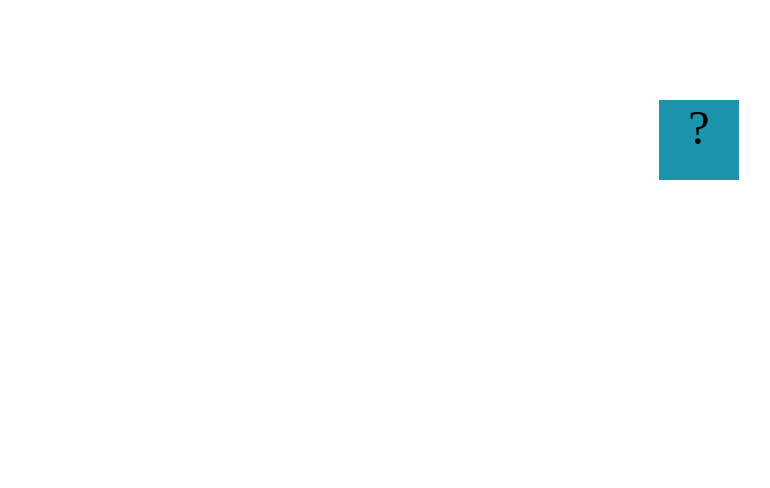
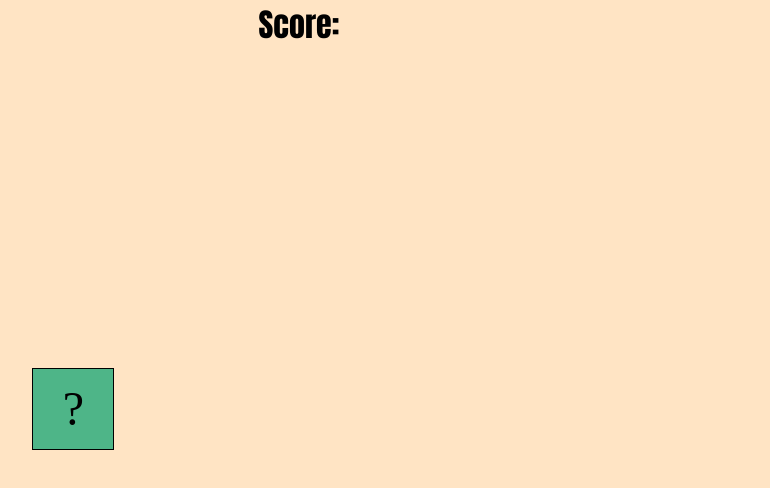
Before and after one commit to YinY23/YinY23.github.io, a plain HTML site: page fsd-projects/bouncing-box/index.html in a window 1280 px wide. Shown: the whole page, without its empty margins (341-1111 px from the left). Drawn offline with Linux system fonts and the light colour scheme.

Commit message:
did all of the necessities

```diff
--- a/fsd-projects/bouncing-box/index.html
+++ b/fsd-projects/bouncing-box/index.html
@@ -13,19 +13,34 @@
 		.box {
 			width: var(--side);
 			height: var(--side);
-			background-color: rgb(28, 148, 172);
+			background-color: rgb(255, 148, 172);
+			border: 1px solid black;
+			/* border-radius: 100%; */
+
 			font-size: 300%;
-			text-align: center;
+			display: flex;
+			justify-content: center;
+			align-items: center;
+
 			user-select: none;
-			display: block;
 			position: absolute;
-			top: 100px;
+
 			/* Change me! */
-			left: 0;
+			top: 0px;
+			left: 0px;
 		}
 
 		.board {
+			background-color: bisque;
 			height: 100vh;
+			padding: 0;
+			margin: 0 auto;
+		}
+		.score {
+			justify-self: center;
+			font-size: 200%;
+			font-family: Impact;
+			color: black;
 		}
 	</style>
 		<!-- <script src="//cdnjs.cloudflare.com/ajax/libs/jquery/2.1.1/jquery.min.js"></script> -->
@@ -33,6 +48,7 @@
 </head>
 
 <body class="board">
+	<div class="score">Score: </div>
 	<!-- HTML for the box -->
 	<div class="box">?</div>
 
@@ -47,12 +63,12 @@
 
 			var box = jQuery('.box');	// reference to the HTML .box element
 			var board = jQuery('.board');	// reference to the HTML .board element
+			var score = jQuery('.score'); // reference to the HTML .score element
 			var boardWidth = board.width();	// the maximum X-Coordinate of the screen
-
 			var fresh = 50; // delay in milliseconds between each refresh
 
 			// Every fresh milliseconds, call the update Function (see below)
-			setInterval(update, fresh);
+			var updateInterval = setInterval(update, fresh);
 
 			// Every time the box is clicked, call the handleBoxClick Function (see below)
 			box.on('click', handleBoxClick);
@@ -73,13 +89,53 @@
 
 			// TODO 2 - Variable declarations
 
+			// length of the box
+			var boxLength = 80;
+
+			// color of the box
+			var tempcol1 = parseInt(Math.random() * 256);
+			var tempcol2 = parseInt(Math.random() * 256);
+			var tempcol3 = parseInt(Math.random() * 256);
+
+			// makes sure the color of the box is not the color of the background "bisque"
+			while (tempcol1 === 255 && tempcol2 === 228 && tempcol3 === 196) {
+				tempcol1 = parseInt(Math.random() * 256);
+				tempcol2 = parseInt(Math.random() * 256);
+				tempcol3 = parseInt(Math.random() * 256);
+			}
+			box.css("background-color", "rgb(" + tempcol1 + ", " + tempcol2 + ", " + tempcol3 + ")");
+
+			// points used for score and speed calculation
 			var points = 0;
+			// position change for X and Y per click
+			var speedFrame = 2;
 
-			var positionX = 0;
+			// random number for position
+			var rngX = Math.random();
+			while (rngX > 1 - (boxLength / board.width())) {
+				rngX = Math.random();
+			}
+			var rngY = Math.random();
+			while(rngY > 1 - (boxLength / board.width())) {
+				rngY = Math.random();
+			}
+
+			// objects speed and position in the X direction
+			var positionX = rngX * board.width();
 			var speedX = 10;
 
-			var positionY = 0;
-			var speedY = 0;
+			// objects speed and position in the Y direction
+			var positionY = rngY * board.height();
+			var speedY = 10;
+
+			// universal speed
+			var speed = 0;
+
+			// interval
+			var tickerID = false;
+			function ticker() {
+				tickerID = setInterval(update, 50);
+			}
 
 			/*
 			This Function will be called 20 times/second. Each time it is called,
@@ -87,14 +143,19 @@
 			turn it around!
 			*/
 			function update() {
-				positionX += speedX;
-				moveBoxTo(positionX);
-				if (positionX > boardWidth) {
-					speedX *= -1
-				}
-				else if (positionX < 0) {
+				// updates the object in the X direction
+				if (positionX + 80 > boardWidth || positionX < 0) {
 					speedX *= -1;
 				}
+				positionX += speedX;
+				box.css("left", positionX);
+
+				// updates the object in the Y direction
+				if (positionY + 80 > board.height() || positionY < 0) {
+					speedY *= -1;
+				}
+				positionY += speedY;
+				box.css("top", positionY);
 			};
 
 			/*
@@ -103,10 +164,52 @@
 			the left side of the screen.
 			*/
 			function handleBoxClick() {
-				positionX = 0;
+				// sets the position of the object to a random X and Y position every click done on the box
+				rngX = Math.random();
+				while (rngX > 1 - (boxLength / board.width())) {
+					rngX = Math.random();
+				}
+				rngY = Math.random();
+				while(rngY > 1 - (boxLength / board.width())) {
+					rngY = Math.random();
+				}
+				positionX = rngX * board.width();
+				positionY = rngY * board.height();
+
+				// adds a point and calculates speed
 				++ points;
 				box.text(points);
-				speedX = 10 + (3 * points);
+				speedX = 10 + (speedFrame * parseInt(points / 3));
+				speedY = 10 + (speedFrame * parseInt(points / 3));
+
+				// gives the object an opportunity to change direction every click
+				var temprngX = parseInt(Math.random() * 2);
+				if (temprngX % 2 === 0) {
+					speedX *= -1;
+				}
+				var temprngY = parseInt(Math.random() * 2);
+				if (temprngY % 2 === 0) {
+					speedY *= -1;
+				}
+
+				// randomizes the color of the box
+				tempcol1 = parseInt(Math.random() * 256);
+				tempcol2 = parseInt(Math.random() * 256);
+				tempcol3 = parseInt(Math.random() * 256);
+				while (tempcol1 === 255 && tempcol2 === 228 && tempcol3 === 196) {
+					tempcol1 = parseInt(Math.random() * 256);
+					tempcol2 = parseInt(Math.random() * 256);
+					tempcol3 = parseInt(Math.random() * 256);
+				}
+				box.css("background-color", "rgb(" + tempcol1 + ", " + tempcol2 + ", " + tempcol3 + ")");
+
+				// if (tickerID !== false) {
+				// 	clearInterval(tickerID);
+				// 	tickerID = false;
+				// }
+				// else {
+				// 	ticker();
+				// }
 			};
 		})();
 	</script>
```
